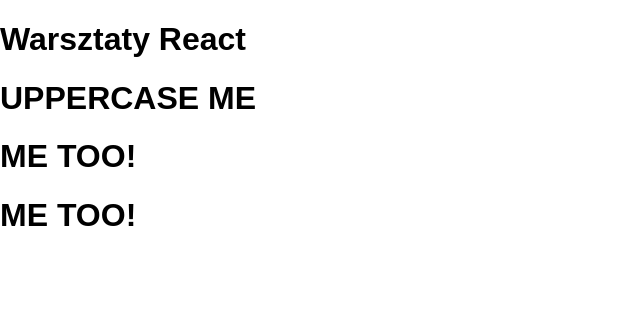
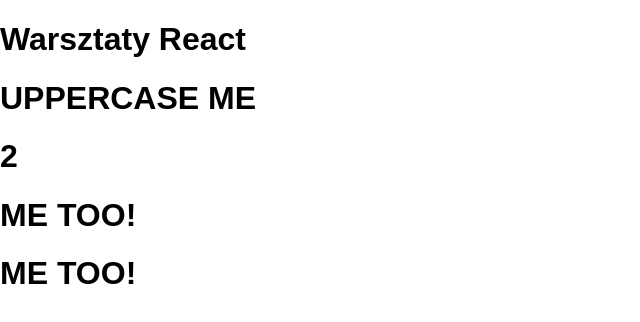
Before and after one commit to martinkotula/react-workshops, a React (Create React App) app: page / in a window 1280 px wide. Shown: the top 322 px of the page, without its empty margins (0-640 px from the left). Built offline with nearby package versions, Linux system fonts and the light colour scheme.

Commit message:
Added prop types

```diff
--- a/package.json
+++ b/package.json
@@ -3,6 +3,7 @@
   "version": "0.1.0",
   "private": true,
   "dependencies": {
+    "prop-types": "^15.5.10",
     "react": "^15.6.1",
     "react-dom": "^15.6.1",
     "react-scripts": "1.0.11"
--- a/src/components/App.js
+++ b/src/components/App.js
@@ -7,6 +7,7 @@
         <div className="app">
             <Header>Warsztaty React</Header>
             <Header children={<Uppercase text="uppercase me"/>}/>
+            <Header children={2}/>
             <Header children="me too!" ComponentToUse={Uppercase} />
             <Header children="me too!" componentToUse={Uppercase} />
         </div>
```
Also changed, not shown: src/components/Header.js (+7 -0 lines).
